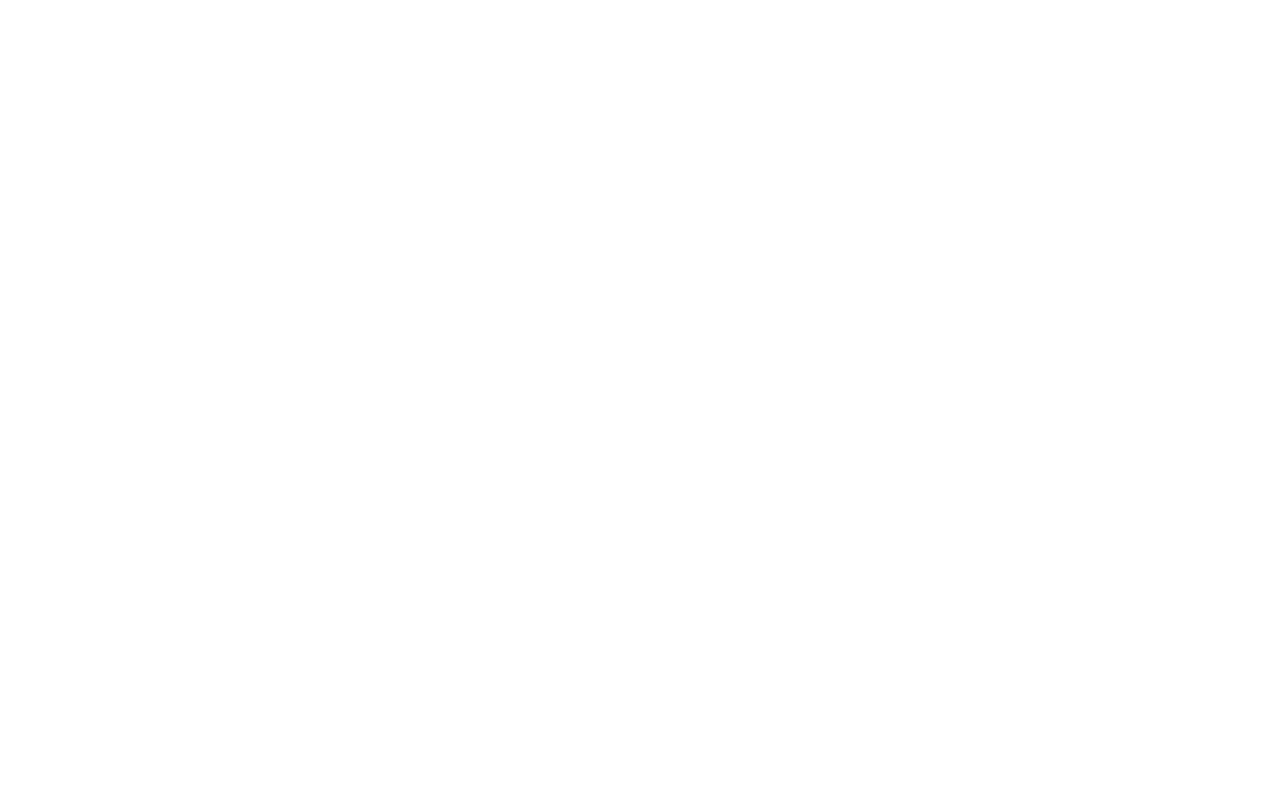
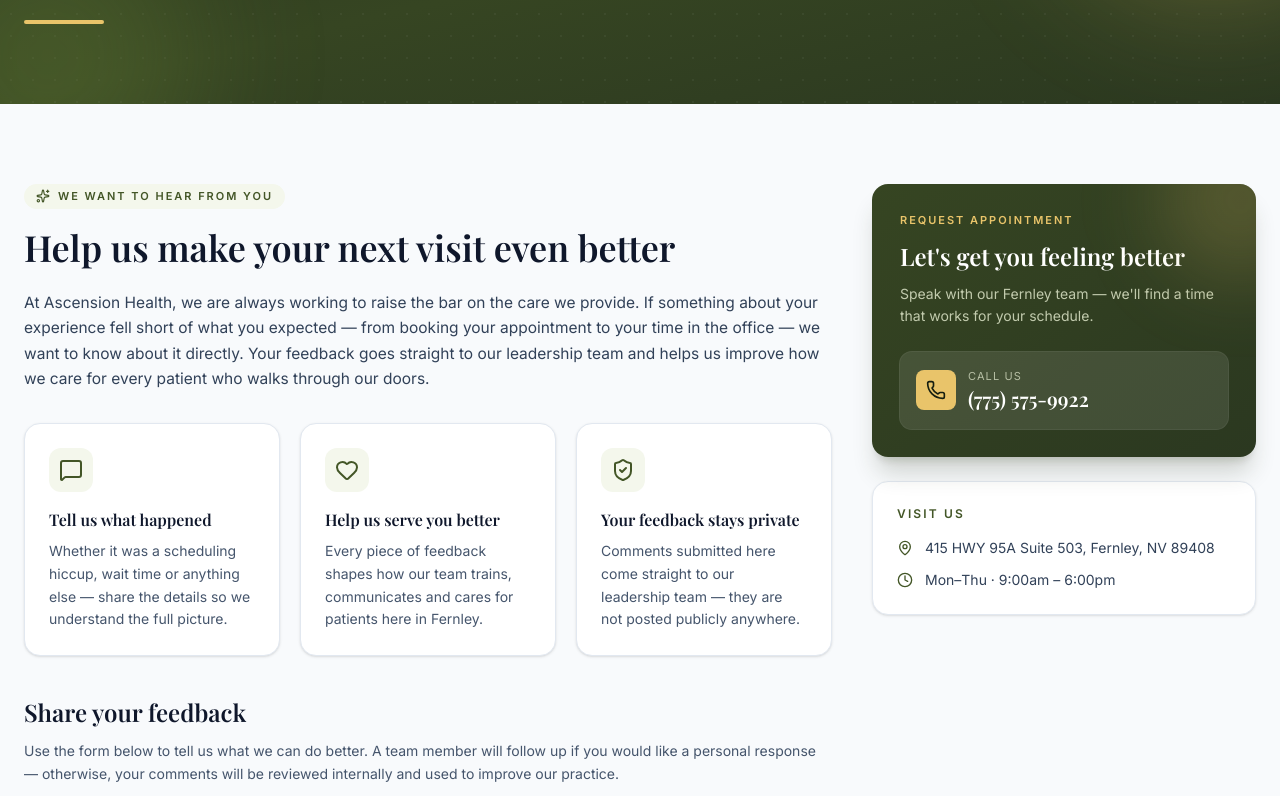
Before and after one commit to modfxmedia-ai/ascension-health, a Next.js app: page /what-can-we-improve in a window 1280 px wide. Before the commit this address had no page. Shown: the part 324-1120 px from the top of the page. Before the commit the page ends 800 px from the top, so only its background shows below. Built offline with nearby package versions, Linux system fonts and the light colour scheme; a web font is replaced by a local one.

Commit message:
seo edits

```diff
--- a/app/sitemap.ts
+++ b/app/sitemap.ts
@@ -27,6 +27,7 @@ const CORE_ENTRIES: Entry[] = [
   { path: "/eugene-or/", priority: 0.9, changeFrequency: "monthly" },
   { path: "/sitemap/", priority: 0.3, changeFrequency: "yearly" },
   { path: "/accessibility/", priority: 0.3, changeFrequency: "yearly" },
+  { path: "/what-can-we-improve/", priority: 0.3, changeFrequency: "yearly" },
 ];
 
 const SERVICE_ENTRIES: Entry[] = [
--- a/app/sitemap/page.tsx
+++ b/app/sitemap/page.tsx
@@ -105,6 +105,7 @@ const GROUPS: SitemapGroup[] = [
     icon: FileText,
     links: [
       { label: "Sitemap", href: "/sitemap/" },
+      { label: "What Can We Improve?", href: "/what-can-we-improve/" },
       { label: "Thank You", href: "/thank-you/" },
     ],
   },
--- /dev/null
+++ b/app/what-can-we-improve/page.tsx
@@ -0,0 +1,116 @@
+import type { Metadata } from "next";
+import { MessageSquare, Heart, ShieldCheck, Sparkles } from "lucide-react";
+import { PageHero, AppointmentSidebar, BottomCTA } from "@/components/InteriorPage";
+import { Reveal } from "@/components/Motion";
+import ContactForm from "@/components/ContactForm";
+
+export const metadata: Metadata = {
+  title: "What Can We Improve? in Fernley, NV",
+  description:
+    "Your feedback helps Ascension Health serve our Fernley, NV community better. Share what we can improve about your visit, our team or our care.",
+  alternates: { canonical: "/what-can-we-improve/" },
+  openGraph: {
+    title: "What Can We Improve? in Fernley, NV",
+    description:
+      "Share your feedback with Ascension Health — your honest input helps us deliver better chiropractic, physical therapy and wellness care.",
+    url: "https://ascensionhealthnv.com/what-can-we-improve/",
+    type: "article",
+    siteName: "Ascension Health",
+  },
+  twitter: {
+    title: "What Can We Improve? in Fernley, NV",
+    description:
+      "Share your feedback with Ascension Health — your honest input helps us deliver better care.",
+  },
+};
+
+const points = [
+  {
+    icon: <MessageSquare className="h-6 w-6" />,
+    title: "Tell us what happened",
+    body: "Whether it was a scheduling hiccup, wait time or anything else — share the details so we understand the full picture.",
+  },
+  {
+    icon: <Heart className="h-6 w-6" />,
+    title: "Help us serve you better",
+    body: "Every piece of feedback shapes how our team trains, communicates and cares for patients here in Fernley.",
+  },
+  {
+    icon: <ShieldCheck className="h-6 w-6" />,
+    title: "Your feedback stays private",
+    body: "Comments submitted here come straight to our leadership team — they are not posted publicly anywhere.",
+  },
+];
+
+export default function WhatCanWeImprovePage() {
+  return (
+    <main className="bg-slate-50">
+      <PageHero title="What Can We Improve?" />
+
+      <section className="relative mx-auto max-w-7xl px-6 py-16 sm:py-20">
+        <div className="grid gap-10 lg:grid-cols-12">
+          <div className="lg:col-span-8">
+            <Reveal>
+              <span className="inline-flex items-center gap-2 rounded-full bg-brand-50 px-3 py-1 text-[11px] font-semibold uppercase tracking-[0.18em] text-brand-700">
+                <Sparkles className="h-3.5 w-3.5" />
+                We Want To Hear From You
+              </span>
+              <h2 className="mt-4 font-display text-3xl sm:text-4xl font-semibold text-slate-900 leading-tight">
+                Help us make your next visit even better
+              </h2>
+              <p className="mt-5 text-[15.5px] leading-relaxed text-slate-700">
+                At Ascension Health, we are always working to raise the bar on
+                the care we provide. If something about your experience
+                fell short of what you expected — from booking your appointment
+                to your time in the office — we want to know about it directly.
+                Your feedback goes straight to our leadership team and helps us
+                improve how we care for every patient who walks through our
+                doors.
+              </p>
+
+              <div className="mt-8 grid gap-5 sm:grid-cols-3">
+                {points.map((p) => (
+                  <div
+                    key={p.title}
+                    className="rounded-2xl border border-slate-200 bg-white p-6 shadow-sm"
+                  >
+                    <span className="flex h-11 w-11 items-center justify-center rounded-xl bg-brand-50 text-brand-700">
+                      {p.icon}
+                    </span>
+                    <h3 className="mt-4 font-display text-base font-semibold text-slate-900">
+                      {p.title}
+                    </h3>
+                    <p className="mt-2 text-sm leading-relaxed text-slate-600">
+                      {p.body}
+                    </p>
+                  </div>
+                ))}
+              </div>
+
+              <div className="mt-10">
+                <h3 className="font-display text-2xl font-semibold text-slate-900">
+                  Share your feedback
+                </h3>
+                <p className="mt-3 text-sm leading-relaxed text-slate-600">
+                  Use the form below to tell us what we can do better. A team
+                  member will follow up if you would like a personal response —
+                  otherwise, your comments will be reviewed internally and used
+                  to improve our practice.
+                </p>
+
+                <div className="mt-6">
+                  <ContactForm />
+                </div>
+              </div>
+            </Reveal>
+          </div>
+          <div className="lg:col-span-4">
+            <AppointmentSidebar />
+          </div>
+        </div>
+      </section>
+
+      <BottomCTA />
+    </main>
+  );
+}
--- a/next.config.ts
+++ b/next.config.ts
@@ -17,6 +17,7 @@ const CONDITION_REDIRECTS = [
   "pain-relief",
   "sexual-dysfunction",
   "hormonal-imbalance",
+  "neck-pain",
 ];
 
 const nextConfig: NextConfig = {
```
